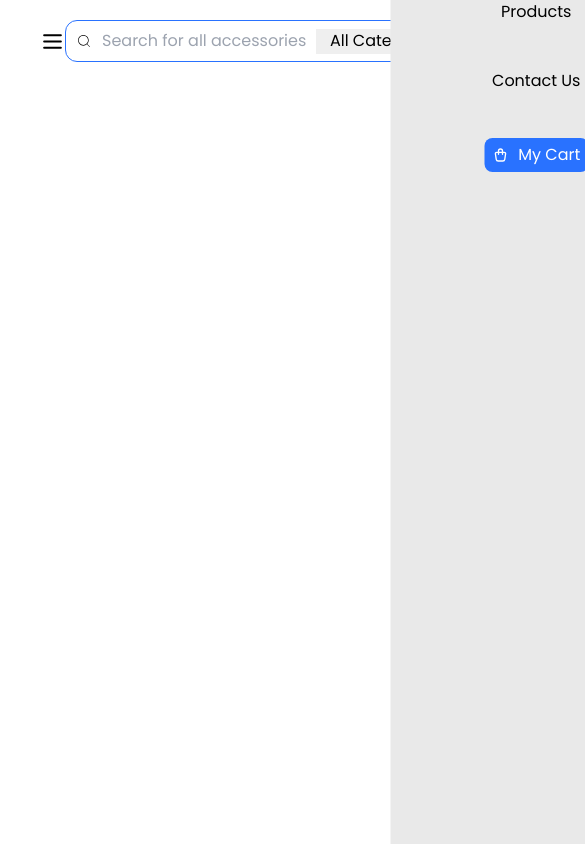
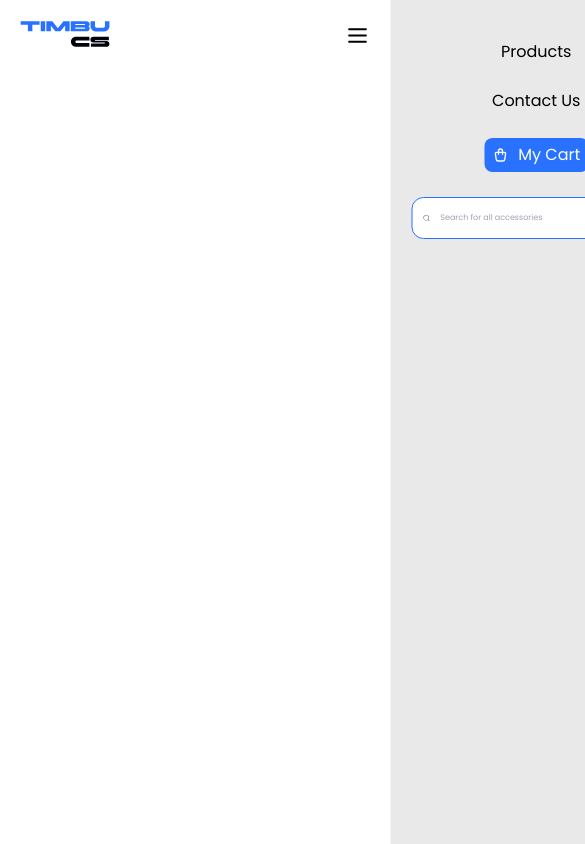
Before and after one commit to KenUdoudo/Timbu-cloud-shop, a React (Vite) app: page / in a window 390 px wide. Shown: the top 844 px of the page, 585 px wide, since content can reach past the window. Built offline with nearby package versions, Linux system fonts and the light colour scheme.

Commit message:
dahhhhhhhh

```diff
--- a/src/components/navbar.jsx
+++ b/src/components/navbar.jsx
@@ -4,6 +4,8 @@ import { useState } from 'react';
 import { Link } from 'react-router-dom';
 import { TbShoppingBag } from "react-icons/tb";
 import Search from './search';
+import { RiArrowDropDownLine } from "react-icons/ri";
+import { CiSearch } from "react-icons/ci";
 const Navbar = () =>{
     const [isOpen, setIsOpen] = useState(false);
 
@@ -11,29 +13,45 @@ const Navbar = () =>{
         setIsOpen(!isOpen);
     };
     return (
-        <div className="px-[40px] py-[20px]  w-full font-pop">
+        <div className="px-[20px] md:px-[40px] py-[20px]  w-full font-pop">
             <div className='flex flex-row justify-between items-center'>
              <Link to='/' className= 'cursor-pointer'>
-                <img src={ logo } className='w-[25px] lg:w-[102px]'/>
+                <img src={ logo } className='w-[90px] lg:w-[102px]'/>
              </Link>
 
-             <button onClick={toggleMenu} className='block md:hidden z-30'><HiOutlineMenu className="h-[25px] w-[25px]"/></button>
 
-             <div className={`fixed top-0 right-0 h-full bg-[#e9e9e9] w-[75%] transform ${isOpen ? '-translate-x-0' : 'translate-x-full'} transition-transform duration-500 ease-in-out overflow-hidden`}>
-                <div className='flex flex-col justify-between items-center gap-[45px]'>
+
+             <div className={`fixed top-0 right-0 h-full bg-[#e9e9e9] w-[75%] md:w-[50%] transform ${isOpen ? '-translate-x-0' : 'translate-x-full'} transition-transform duration-500 ease-in-out overflow-hidden`}>
+                <div className='flex flex-col justify-between items-center py-[40px] gap-[25px]'>
                     <Link to="/products">Products</Link>
                     <Link to="/contactus">Contact Us</Link>
                     <Link to="/mycart" className='bg-[#2972FF] hover:bg-[#6893eb] flex items-center text-white gap-[10px] py-[5px] px-[8px] rounded-[8px]'><TbShoppingBag/>My Cart</Link>
+                    <div className="flex flex-row items-center w-[250px] text-[8px] h-[42px] border bg-white border-[#2972FF] rounded-[12px]">
+                <CiSearch className="flex-shrink-0 ml-[10px]"/>
+                <input
+                type="text"
+                className="w-full py-2 ml-[10px] focus:outline-none"
+                placeholder="Search for all accessories"
+                />
+                <select className="px-[10px] focus:outline-none hidden lg:block">
+                <option>All Categories<RiArrowDropDownLine /></option>
+                </select>
+                <button className="h-full px-[20px] bg-[#2972FF] text-white rounded-r-[12px]">
+                Search
+                </button>
+            </div>
                 </div>
              </div>
 
             <Search />
 
-            <div className='flex flex-row justify-between items-center gap-[25px] text-nowrap'>
+            <div className='hidden lg:flex flex-row justify-between items-center gap-[10px] lg:gap-[25px] text-nowrap'>
                 <Link to="/products">Products</Link>
                 <Link to="/contactus">Contact Us</Link>
                 <Link to="/mycart" className='bg-[#2972FF] hover:bg-[#6893eb] flex items-center text-white gap-[10px] py-[5px] px-[8px] rounded-[8px]'><TbShoppingBag/>My Cart</Link>
             </div>
+
+            <button onClick={toggleMenu} className='block lg:hidden z-30'><HiOutlineMenu className="h-[25px] w-[25px]"/></button>
 
            </div>
         </div>
--- a/src/components/search.jsx
+++ b/src/components/search.jsx
@@ -2,15 +2,15 @@ import { RiArrowDropDownLine } from "react-icons/ri";
 import { CiSearch } from "react-icons/ci";
 const Search = () => {
     return (
-        <div className="flex items-center justify-center">
-            <div className="flex flex-row items-center w-[500px] h-[42px] border border-[#2972FF] rounded-[12px]">
+        <div className="items-center justify-center hidden md:flex">
+            <div className="flex flex-row items-center w-[100px] md:w-[350px] lg:w-[500px] h-[42px] border border-[#2972FF] rounded-[12px]">
                 <CiSearch className="flex-shrink-0 ml-[10px]"/>
                 <input
                 type="text"
                 className="w-full py-2 ml-[10px] focus:outline-none"
                 placeholder="Search for all accessories"
                 />
-                <select className="px-[10px] focus:outline-none">
+                <select className="px-[10px] focus:outline-none hidden lg:block">
                 <option>All Categories<RiArrowDropDownLine /></option>
                 </select>
                 <button className="h-full px-[20px] bg-[#2972FF] text-white rounded-r-[12px]">
```
